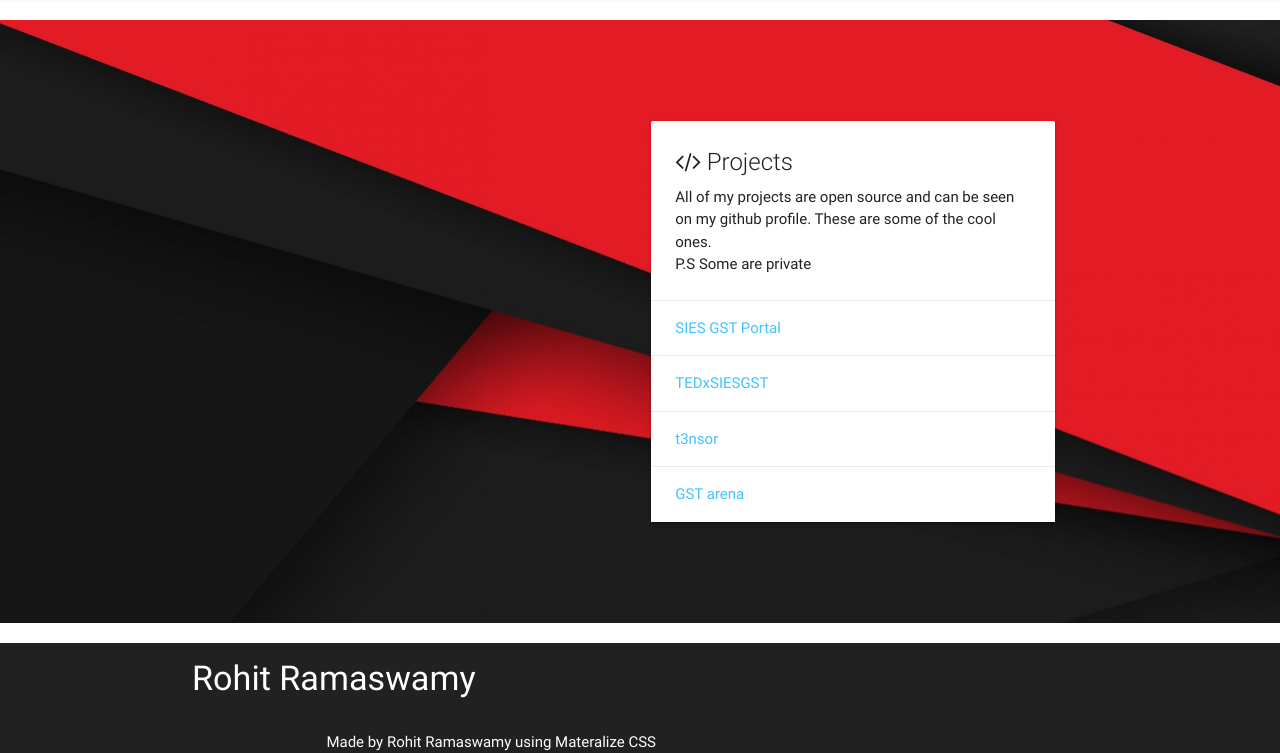
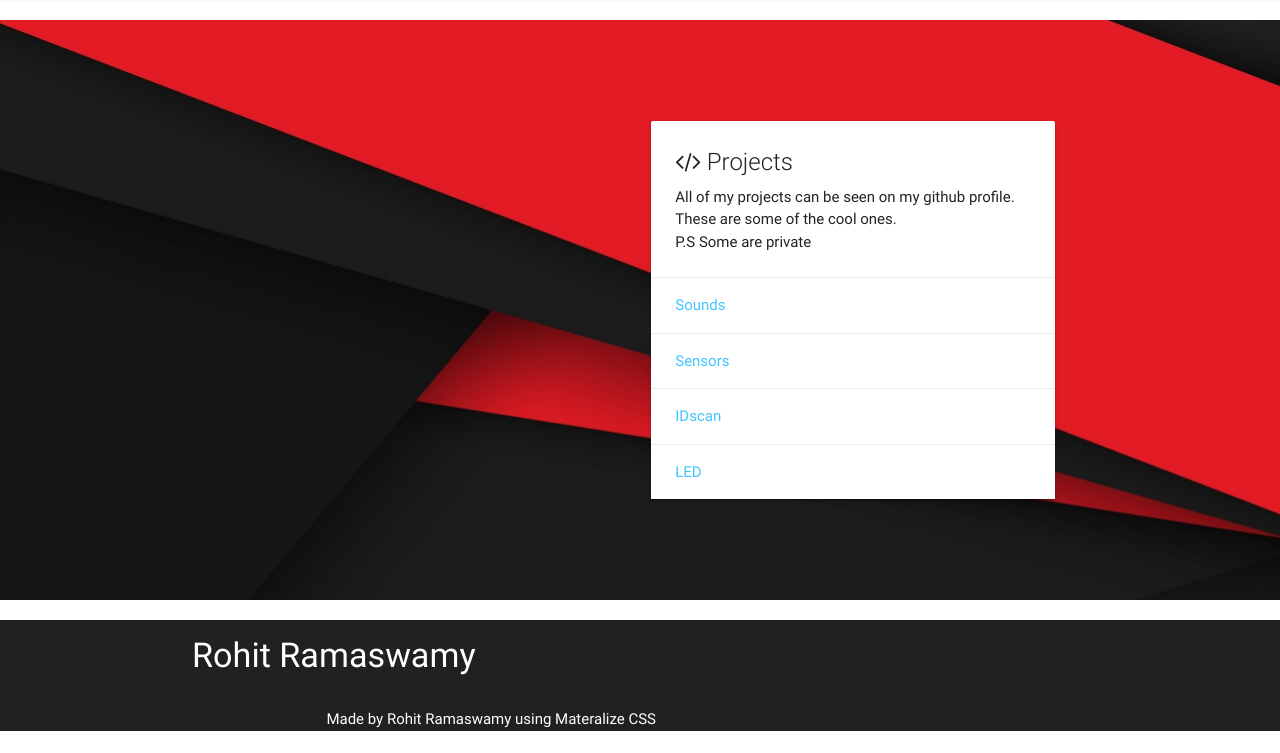
Before and after one commit to roh-7/roh-7.github.io, a plain HTML site: page projects.html in a window 1280 px wide. Shown: the part 67-820 px from the top of the page. Drawn offline with Linux system fonts and the light colour scheme; files that its build step writes are made by us from their sources.

Commit message:
projects done

```diff
--- a/projects.html
+++ b/projects.html
@@ -12,7 +12,7 @@
   <!-- Title -->
   <title>My Projects </title>
   <!-- Logo -->
-  <link rel="shortcut icon" type="image/x-icon" href="static/assets/logos/index-logo.png" />
+  <link rel="shortcut icon" type="image/x-icon" href="static/assets/logos/projects-logo.jpg" />
 	<!-- CSS files -->
 	<link href="https://fonts.googleapis.com/icon?family=Material+Icons" rel="stylesheet">
 	<link href="static/css/materialize.css" type="text/css" rel="stylesheet"/>
@@ -29,13 +29,13 @@
 	<nav class="red rohit" role="navigation">
     <div class="nav-wrapper container"><a id="logo-container" href="#" class="brand-logo">roh-7</a>
       <ul class="right hide-on-med-and-down">
+        <li> <a href = "projects.html">Projects </a></li>
         <li class><a href="https://github.com/roh-7">Github</a></li>
       </ul>
       <ul id="nav-mobile" class="side-nav">
+        <li> <a href = "projects.html">Projects </a></li>
         <li><a href="https://github.com/roh-7">Github</a></li>
       </ul>
-      <ul id="right hide-on-med-and-down">
-      	<li><a href="https://facebook.com"
       <a href="#" data-activates="nav-mobile" class="button-collapse"><i class="material-icons">menu</i></a>
     </div>
   </nav>
@@ -46,23 +46,24 @@
 			<div class="card white" style="margin-top: 25%; margin-bottom: 25%;">
 				<div class="card-content nerdyBlack-text">
 					<span class="card-title"><i class="fa fa-code"></i> Projects</span>
-					<p> All of my projects are open source and can be seen on my github profile. These are some of the cool ones.<br> P.S Some are private</p>
+					<p> All of my projects can be seen on my github profile. These are some of the cool ones.<br> P.S Some are private</p>
 				</div>
 				<div class="card-action">
-					<a href="http://siesgst.tk" target="_blank" class="light_blue rohit" style="text-transform: none;">
-							SIES GST Portal</a>
+					<a href="http://github.com/roh-7/Sounds" target="_blank" class="light_blue rohit" style="text-transform: none;">
+							Sounds</a>
 				</div>
-				<div class="card-action">
-					<a href="http://tedxsiesgst.com" target="_blank" class="light_blue rohit" style="text-transform: none;">
-							TEDxSIESGST</a>
-				</div>
-				<div class="card-action">
-					<a href="http://t3nsor.ml" target="_blank" class="light_blue rohit" style="text-transform: none;">
-							t3nsor</a>
-				</div>
-				<div class="card-action">
-					<a href="http://gstarena.tk" target="_blank" class="light_blue rohit" style="text-transform: none;">
-							GST arena</a>
+        <div class="card-action">
+          <a href="http://github.com/roh-7/Sensors" target="_blank" class="light_blue rohit" style="text-transform: none;">
+              Sensors</a>
+        </div>
+        <div class="card-action">
+          <a href="https://github.com/rockash/IDscan" target="_blank" class="light_blue rohit" style="text-transform: none;">
+              IDscan</a>
+        </div>
+        <div class="card-action">
+          <a href="https://github.com/roh-7/LED" target="_blank" class="light_blue rohit" style="text-transform: none;">
+              LED</a>
+        </div>
 				</div>
 			</div>
 		</div>
```
Also changed, not shown: index.html (+2 -2 lines), static/assets/logos/projects-logo.jpg (added).
